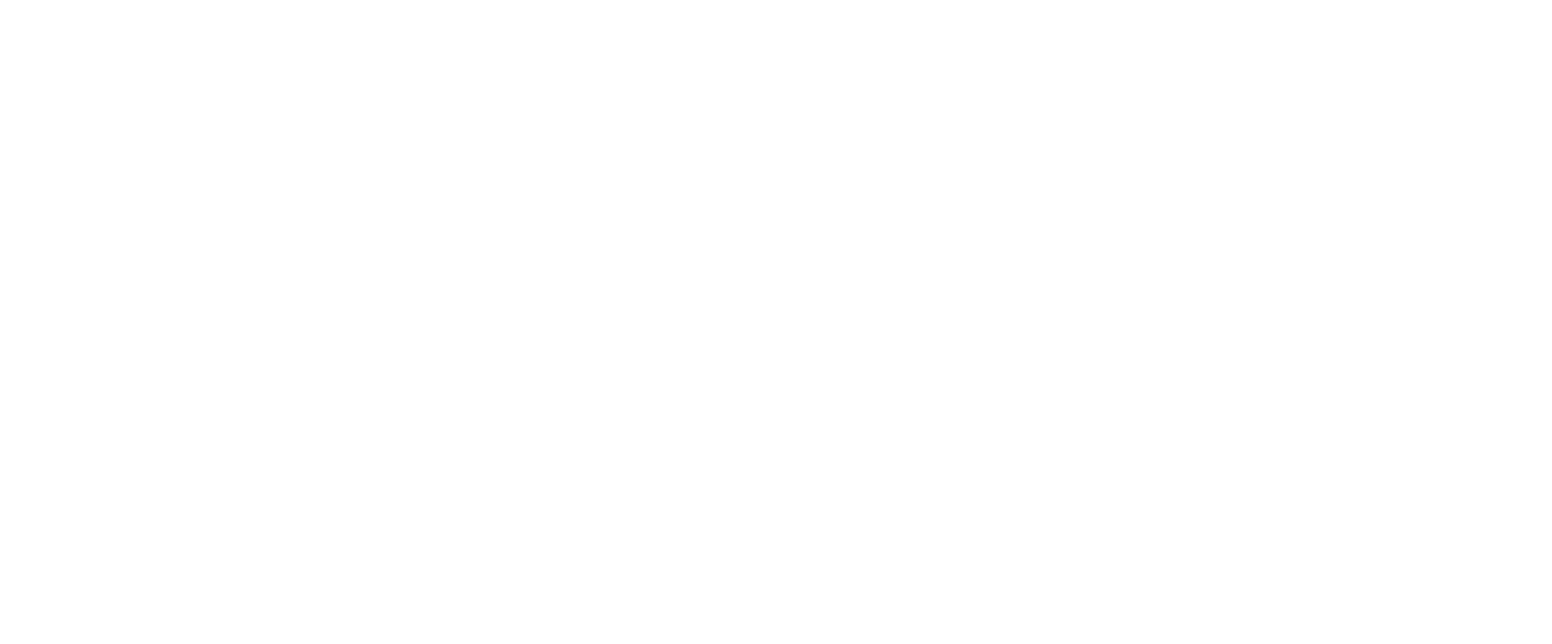
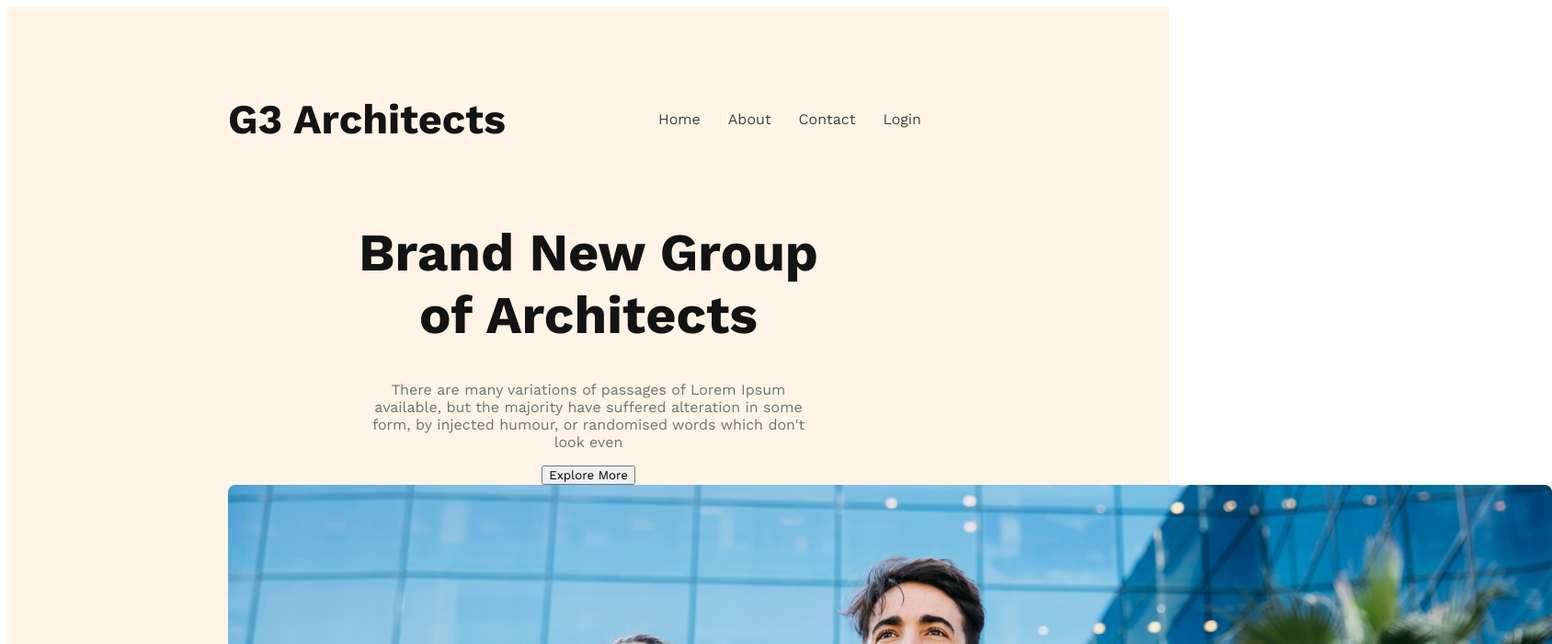
Before and after one commit to Safi022/g3-architects-website, a plain HTML site: page index.html in a window 1280 px wide. Shown: the top 700 px of the page at 92% size, 1688 px wide, since content can reach past the window. Drawn offline with nearby package versions, Linux system fonts and the light colour scheme.

Commit message:
added banner items

```diff
--- a/index.html
+++ b/index.html
@@ -7,6 +7,30 @@
     <link rel="stylesheet" href="styles/architect.css">
 </head>
 <body>
+    <header>
+        <nav>
+            <h3 class="nav-title">G3 Architects</h3>
+            <ul>
+                <li><a href="">Home</a></li>
+                <li><a href="">About</a></li>
+                <li><a href="">Contact</a></li>
+                <li><a href="">Login</a></li>
+            </ul>
+        </nav>
+        <div class="banner">
+            <div class="banner-content">
+                <h1 class="banner-title">Brand New Group of Architects</h1>
+                <p class="banner-description">There are many variations of passages of Lorem Ipsum available, but the majority have suffered alteration in some form, by injected humour, or randomised words which don't look even</p>
+                <button class="btn-primary">Explore More</button>
+            </div>
+            <img src="images/banner.png" alt="">
+        </div>
+    </header>
+    <main>
 
+    </main>
+    <footer>
+
+    </footer>
 </body>
 </html>
--- a/styles/architect.css
+++ b/styles/architect.css
@@ -0,0 +1,51 @@
+ @import url('https://fonts.googleapis.com/css2?family=Open+Sans:wght@400;500;600;700;800&family=Work+Sans:wght@400;600;700;800&display=swap');
+
+ *{
+    font-family: 'Open Sans', sans-serif;
+    font-family: 'Work Sans', sans-serif;
+ }
+ /* Header Styles */
+ header{
+    background: rgba(255, 144, 14, 0.10);
+    padding: 50px 240px;
+ }
+ nav{
+    display: flex;
+    justify-content: space-between;
+    align-items: center;
+ }
+ .nav-title{
+    font-size: 45px;
+    font-weight: 700;
+    color: var(--dark-01, #131313);
+ }
+ nav > ul{
+    display: flex;
+ }
+ nav  li{
+    list-style: none;
+    margin-right: 30px;
+    font-weight: 500;
+    font-size: 1rem;
+ }
+ nav li a{
+    text-decoration: none;
+    color: var(--dark-02, #424242);
+ }
+ /* Banner Styles */
+ .banner-content{
+    max-width: 500px;
+    text-align: center;
+    margin: 0px auto;
+}
+.banner-title{
+    font-size: 3.6rem;
+    font-weight: 700;
+    color: var(--dark-01, #131313);
+}
+.banner-description{
+    color: var(--dark-03, #727272);
+}
+.btn-primary{
+
+}
```
